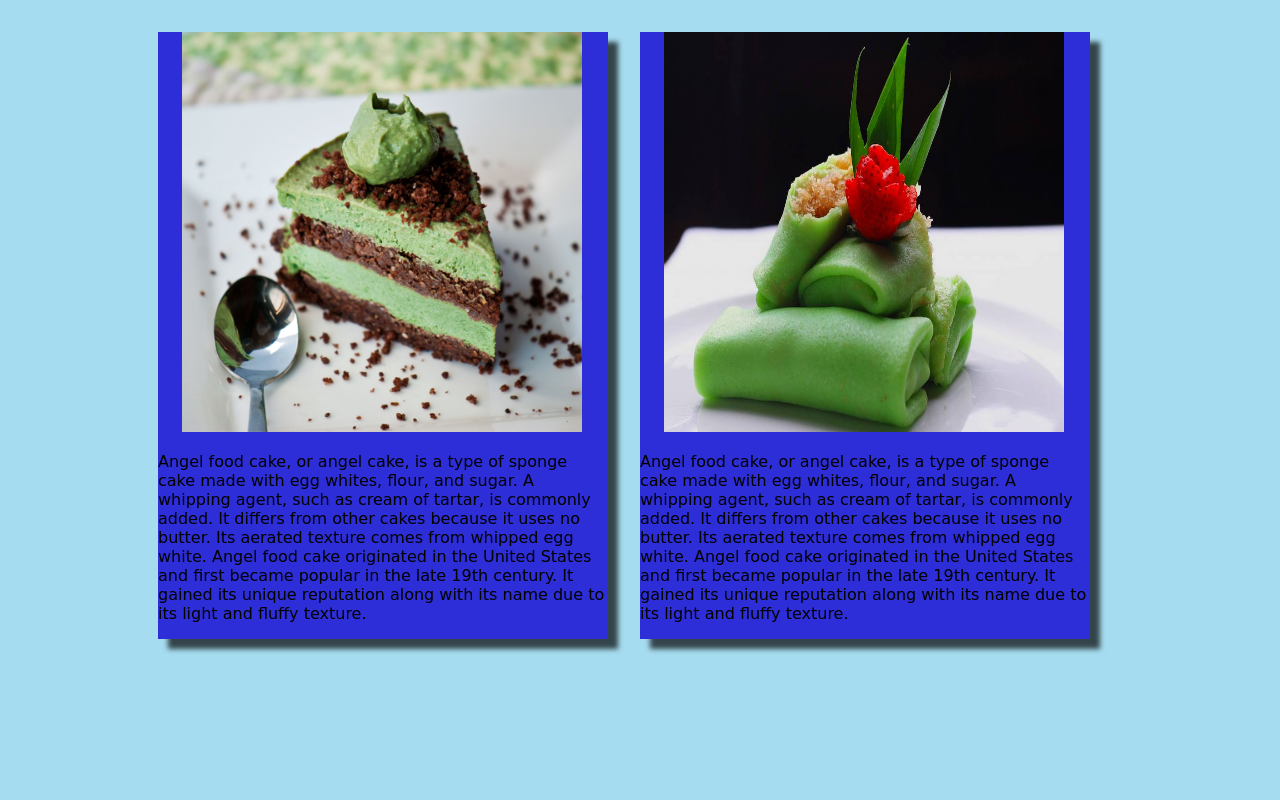
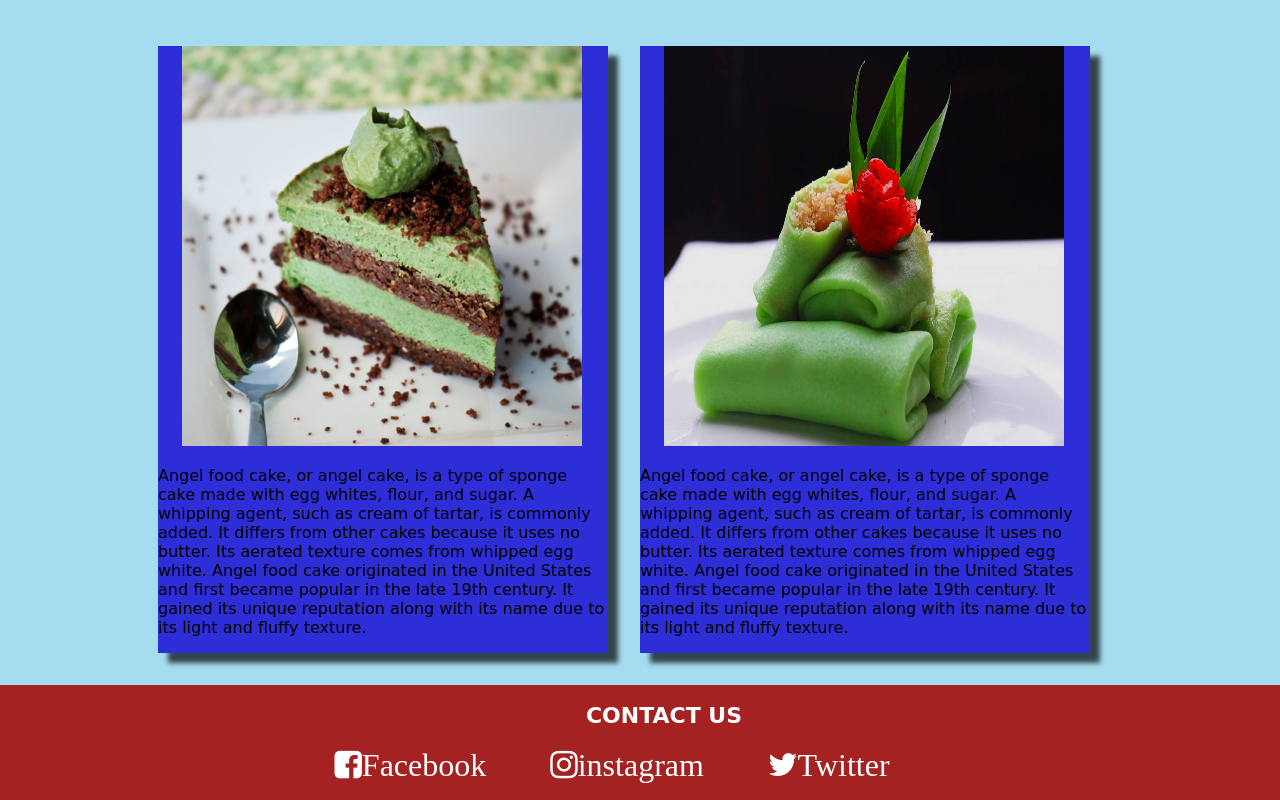
Before and after one commit to JoyChristine/Restaurant-Page, a plain HTML site: page dist/index.html in a window 1280 px wide. Shown: the part 1513-2313 px from the top of the page. Before the commit the page ends 2184 px from the top, so only its background shows below. Drawn offline with Linux system fonts and the light colour scheme.

Commit message:
initial commit

```diff
--- a/dist/index.html
+++ b/dist/index.html
@@ -4,6 +4,7 @@
 <head>
     <meta charset="UTF-8">
     <meta name="viewport" content="width=device-width, initial-scale=1.0">
+    <link rel="stylesheet" href="https://cdnjs.cloudflare.com/ajax/libs/font-awesome/4.7.0/css/font-awesome.min.css">
     <link rel="stylesheet" href="styles.css">
 
     <title>Restaurant Page</title>
@@ -63,6 +64,30 @@
 
         </div>
 
+        <div class="contact">
+            <h2>Contact Us</h2>
+            <ul class="contact-items">
+                <li class="contact-item">
+
+                    <a href="https://www.facebook.com/" class="networks-list__item-link">
+                        <i class="fa fa-facebook-square" aria-hidden="true">Facebook</i>
+                    </a>
+                </li>
+                <li class="contact-item">
+
+                    <a href="https://www.instagram.com/" class="networks-list__item-link">
+                        <i class="fa fa-instagram" aria-hidden="true">instagram</i>
+                    </a>
+                </li>
+                <li class="contact-item">
+
+                    <a href="https://www.twitter.com/" class="networks-list__item-link">
+                        <i class="fa fa-twitter" aria-hidden="true">Twitter</i>
+                    </a>
+                </li>
+            </ul>
+        </div>
+
     </div>
 </body>
 
--- a/dist/styles.css
+++ b/dist/styles.css
@@ -6,6 +6,7 @@ body {
 }
 
 .header {
+    height: 10em;
     /* background-color: purple; */
     margin-block-start: 0;
     /* display: flex; */
@@ -70,7 +71,7 @@ body {
 
 .menu {
     display: flex;
-    position: absolute;
+    position: relative;
     /* top: 25%; */
     flex-wrap: wrap;
     justify-content: center;
@@ -92,3 +93,57 @@ body {
     margin-left: 1.5em;
     height: 400px;
 }
+
+.contact {
+    /* margin-inline-start: 4em; */
+    transition: all .3s ease-in-out;
+    position: absolute;
+    opacity: 1;
+    width: 100%;
+    /* margin-left: 0; */
+    box-sizing: border-box;
+    justify-items: center;
+    align-items: center;
+    /* width: 55%; */
+    background: rgb(165, 34, 34);
+    background-size: 17%;
+}
+
+.contact h2 {
+    color: white;
+    font-size: 22px;
+    text-transform: uppercase;
+    margin-inline-start: 3rem;
+}
+
+.contact-items {
+    display: flex;
+    /* margin-block-start: -4em; */
+    margin-inline-start: -6rem;
+    flex-direction: row;
+    justify-content: center;
+}
+
+.contact-items li {
+    /* display: flex; */
+    list-style: none;
+    padding: .2rem 2rem;
+}
+
+
+/* .contact-items li a {
+    color: white;
+    text-decoration: none;
+    margin: -52px
+} */
+
+.contact-item i {
+    color: #fff;
+    font-size: 2em;
+    cursor: pointer;
+}
+
+
+/* .contact-item {
+    padding: 10px 0 2px 1px;
+} */
```
